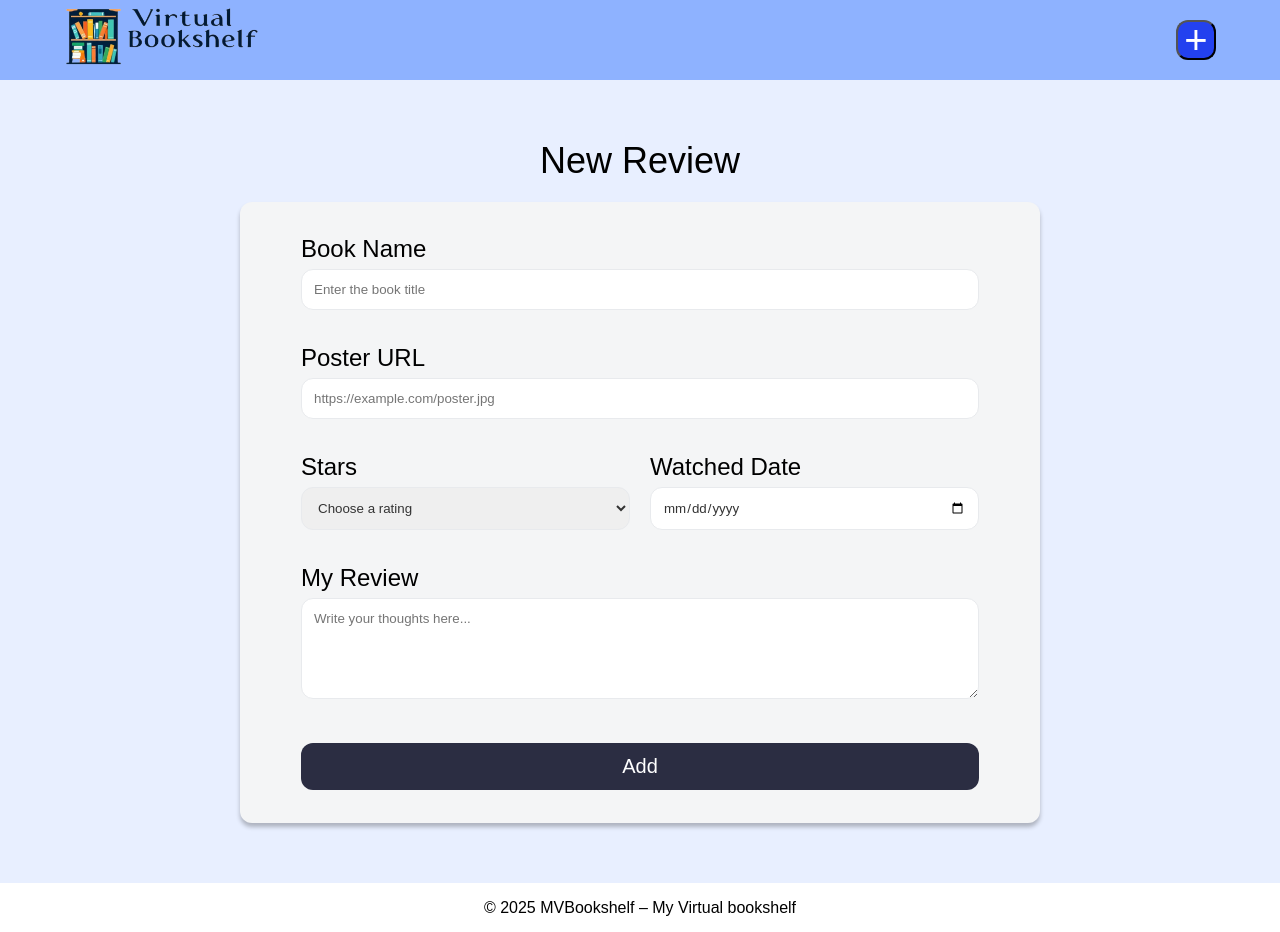
After one commit to daniixyz/Minha-Estante-Virtual, a Flask app: page /add-review in a window 1280 px wide. The commit adds this page. Run offline with Flask 3, Linux system fonts and the light colour scheme.

Commit message:
forms fixed

```diff
--- a/app.py
+++ b/app.py
@@ -1,5 +1,6 @@
-from flask import Flask, render_template
+from flask import Flask, render_template, request, redirect, url_for
 import csv
+from datetime import datetime
 
 app = Flask(__name__)
 
@@ -31,6 +32,43 @@ def book_details(book_id):
     else:
         return "Book not found!", 404
 
+@app.get("/add-review")
+def show_add_form():
+    return render_template("add-review.html")
+
+@app.post("/add-review")
+def add_review():
+
+    with open("books.csv", mode="r", encoding="utf-8") as csv_file:
+        reader = list(csv.reader(csv_file))
+        last_id = 0
+
+        if len(reader) > 1:
+            last_row = reader[-1]
+            if last_row:
+                last_id = int(last_row[0])
+
+        next_id = last_id + 1
+
+    watched_date_raw = request.form.get("watched_date")
+    date_object = datetime.strptime(watched_date_raw, "%Y-%m-%d")
+
+    formatted_date = date_object.strftime("%m/%d/%Y")
+
+    new_book_data = [
+        next_id,
+        request.form.get("title"),
+        request.form.get("poster_url"),
+        request.form.get("rating"),
+        formatted_date,
+        request.form.get("review"),
+    ]
+
+    with open("books.csv", mode="a", encoding="utf-8", newline="") as csv_file:
+        writer = csv.writer(csv_file)
+        writer.writerow(new_book_data)
+
+    return redirect(url_for("index"))
 
 if __name__ == "__main__":
     app.run(debug=True)
--- /dev/null
+++ b/templates/add-review.html
@@ -0,0 +1,49 @@
+{% extends "layout.html" %}
+
+{% block title %}Add New Book Review - My Virtual Bookshelf{% endblock %}
+
+{% block content %}
+<div class="form-page-container">
+    <h2>New Review</h2>
+
+    <div class="form-container">
+        <form action="{{ url_for('add_review') }}" method="POST">
+            <div class="form-group">
+                <label for="title">Book Name</label>
+                <input type="text" id="title" name="title" placeholder="Enter the book title" required>
+            </div>
+
+            <div class="form-group">
+                <label for="poster_url">Poster URL</label>
+                <input type="url" id="poster_url" name="poster_url" placeholder="https://example.com/poster.jpg" required>
+            </div>
+
+            <div class="form-row">
+                <div class="form-group">
+                    <label for="rating">Stars</label>
+                    <select id="rating" name="rating" required>
+                        <option value="" disabled selected>Choose a rating</option>
+                        <option value="1">★☆☆☆☆ - 1 Star</option>
+                        <option value="2">★★☆☆☆ - 2 Stars</option>
+                        <option value="3">★★★☆☆ - 3 Stars</option>
+                        <option value="4">★★★★☆ - 4 Stars</option>
+                        <option value="5">★★★★★ - 5 Stars</option>
+                    </select>
+                </div>
+
+                <div class="form-group">
+                    <label for="watched_date">Watched Date</label>
+                    <input type="date" id="watched_date" name="watched_date" required>
+                </div>
+            </div>
+            <div class="form-group">
+                <label for="review">My Review</label>
+                <textarea id="review" name="review" rows="5" placeholder="Write your thoughts here..."></textarea>
+            </div>
+
+            <button type="submit" class="submit-button">Add</button>
+
+        </form>
+    </div>
+</div>
+{% endblock %}
--- a/templates/layout.html
+++ b/templates/layout.html
@@ -19,7 +19,7 @@
             </a>
 
             <nav>
-                <a href="add-book.html">
+                <a href="{{ url_for('show_add_form') }}">
                     <button class="add-button" aria-label="Add new book review">+</button>
                 </a>
             </nav>
```
Also changed, not shown: templates/add-book.html (deleted, +0 -79 lines), books.csv (line endings or trailing spaces).
